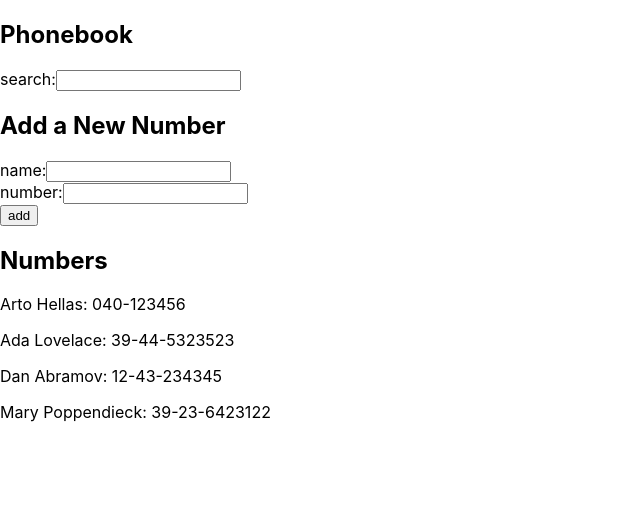
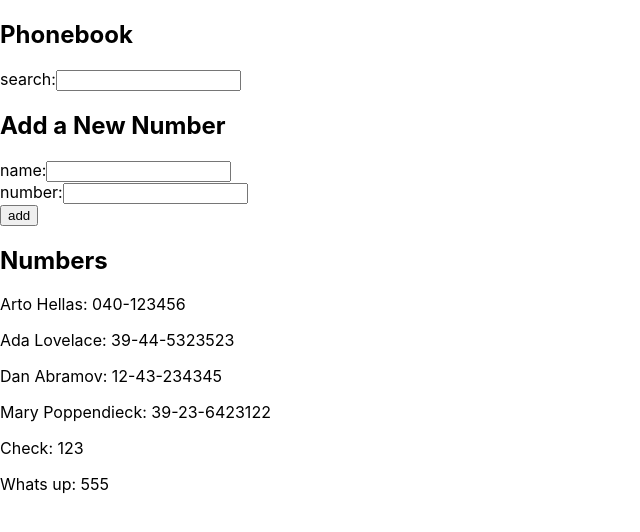
Before and after one commit to LoganOReed/FullStack2021, a React (Create React App) app in the folder phonebook/: page / in a window 1280 px wide. Shown: the top 532 px of the page, without its empty margins (0-640 px from the left). Built offline with nearby package versions, Linux system fonts and the light colour scheme; data requests are answered from the project's data file.

Commit message:
Added Interaction with json-server

```diff
--- /dev/null
+++ b/phonebook/db.json
@@ -0,0 +1,34 @@
+{
+  "persons": [
+    {
+      "name": "Arto Hellas",
+      "number": "040-123456",
+      "id": 1
+    },
+    {
+      "name": "Ada Lovelace",
+      "number": "39-44-5323523",
+      "id": 2
+    },
+    {
+      "name": "Dan Abramov",
+      "number": "12-43-234345",
+      "id": 3
+    },
+    {
+      "name": "Mary Poppendieck",
+      "number": "39-23-6423122",
+      "id": 4
+    },
+    {
+      "name": "Check",
+      "number": "123",
+      "id": 5
+    },
+    {
+      "name": "Whats up",
+      "number": "555",
+      "id": 6
+    }
+  ]
+}
--- a/phonebook/src/App.js
+++ b/phonebook/src/App.js
@@ -1,4 +1,5 @@
-import React, { useState } from 'react'
+import React, { useState, useEffect } from 'react'
+import axios from 'axios'
 import PersonForm from './components/PersonForm'
 import Persons from './components/Persons'
 import Filter from './components/Filter'
@@ -6,28 +7,36 @@
 
 
 const App = () => {
-  const [persons, setPersons] = useState([
-    { name: 'Arto Hellas', number: '040-123456', id: 1 },
-    { name: 'Ada Lovelace', number: '39-44-5323523', id: 2 },
-    { name: 'Dan Abramov', number: '12-43-234345', id: 3 },
-    { name: 'Mary Poppendieck', number: '39-23-6423122', id: 4 }
-  ])
+  const [persons, setPersons] = useState([])
   const [newName, setNewName] = useState('')
   const [newNumber, setNewNumber] = useState('')
   const [newSearch, setNewSearch] = useState('')
 
+
+
   const handleContactSubmit = (e) => {
-    e.preventDefault()
+    const newPerson = {
+      name: newName,
+      number: newNumber,
+      id: persons.length + 1
+    }
+
+    e.preventDefault()  //stop the program from refreshing the page
+
+    // add newName to persons if it is a new contact
     if(persons.find( p => p.name === newName) !== undefined){
       alert(`${newName} is already in the phonebook`)
     }
     else{
-      setPersons(persons.concat({
-        name: newName,
-        number: newNumber,
-        id: persons.length + 1
-      }))
+      setPersons(persons.concat(newPerson))
     }
+
+    //send this information to the server
+    axios
+      .post('http://localhost:3001/persons', newPerson)
+      .then(response => {
+        console.log(response)
+      })
   }
 
   const handleSearchChange = e => {
@@ -41,6 +50,17 @@
   const handleNumberSubmit = e => {
     setNewNumber(e.target.value)
   }
+
+  useEffect(() => {
+    if(persons.length === 0){
+      axios
+        .get('http://localhost:3001/persons')
+        .then(response => {
+          setPersons(response.data)
+          console.log(persons)
+      })
+    }
+  })
 
   return (
     <div>
```
Also changed, not shown: phonebook/package.json (+6 -1 lines), 1 other file (tests, documents, lock files or other folders).
